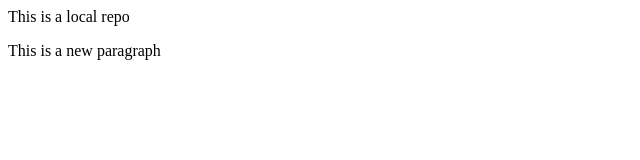
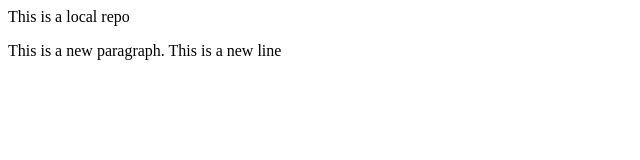
Before and after one commit to Navyasree-aj/localRepo, a plain HTML site: page index.html in a window 1280 px wide. Shown: the full height of the page, 0-640 px from the left. Drawn offline with Linux system fonts and the light colour scheme.

Commit message:
add newline

```diff
--- a/index.html
+++ b/index.html
@@ -1,4 +1,5 @@
 <p>This is a local repo</p>
 <p>
-    This is a new paragraph
+    This is a new paragraph.
+    This is a new line
 </p>
```
